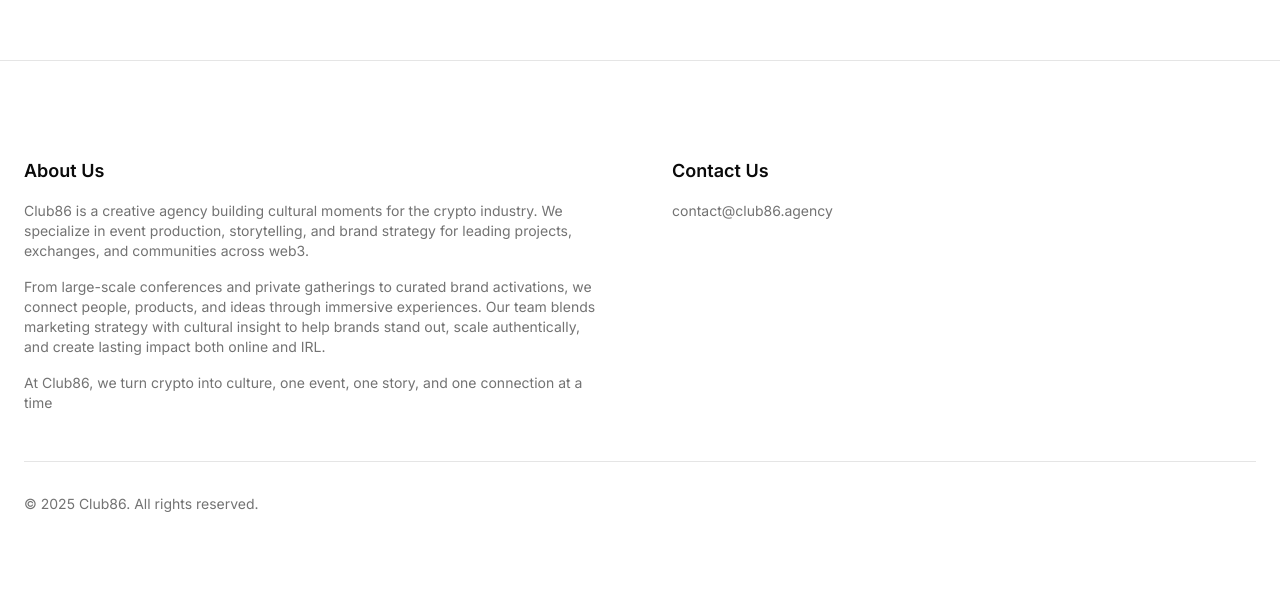
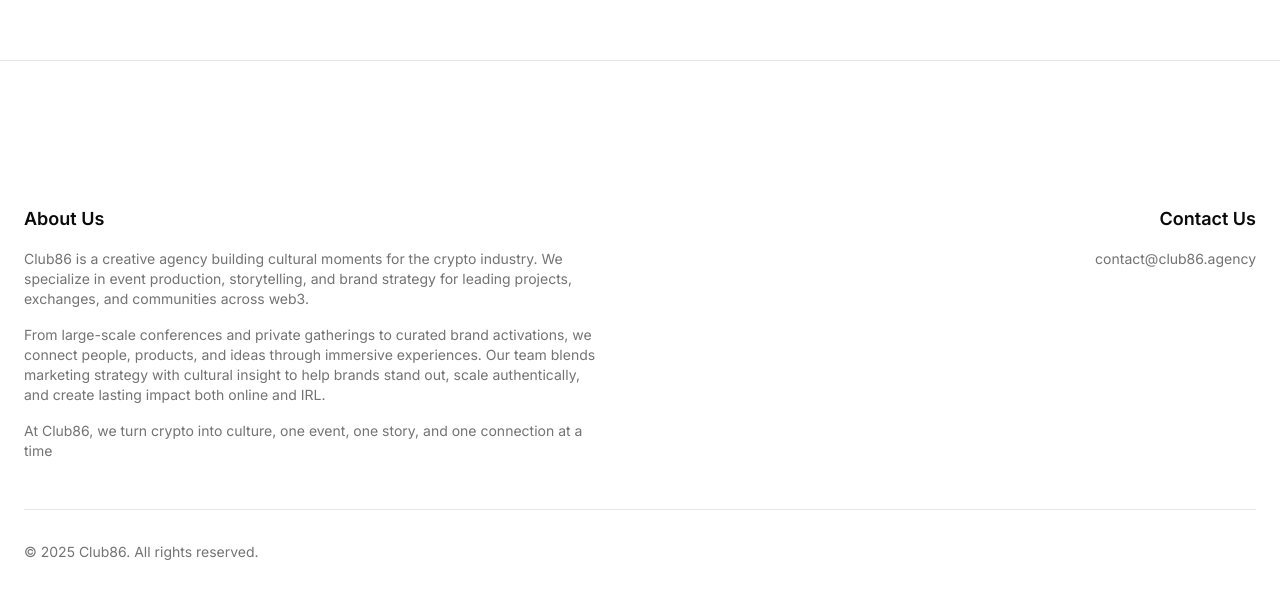
Before and after one commit to wenlanbo/club86, a Next.js app: page / in a window 1280 px wide. Shown: the part 4451-5050 px from the top of the page. Built offline with nearby package versions, Linux system fonts and the light colour scheme.

Commit message:
Align Contact Us to right and increase footer height by 50%

```diff
--- a/components/LuxuryAgencyLanding.tsx
+++ b/components/LuxuryAgencyLanding.tsx
@@ -211,7 +211,7 @@
 
       {/* FOOTER */}
       <footer className="border-t">
-        <div className="max-w-7xl mx-auto px-4 md:px-6 py-16 md:py-24">
+        <div className="max-w-7xl mx-auto px-4 md:px-6 py-24 md:py-36">
           <div className="grid grid-cols-1 md:grid-cols-2 gap-12 md:gap-16 mb-12">
             {/* About Us */}
             <div>
@@ -230,7 +230,7 @@
             </div>
 
             {/* Contact Us */}
-            <div>
+            <div className="text-left md:text-right">
               <h3 className="text-lg font-semibold mb-4">Contact Us</h3>
               <div className="text-sm text-muted-foreground">
                 <a href="mailto:contact@club86.agency" className="hover:opacity-80">contact@club86.agency</a>
```
